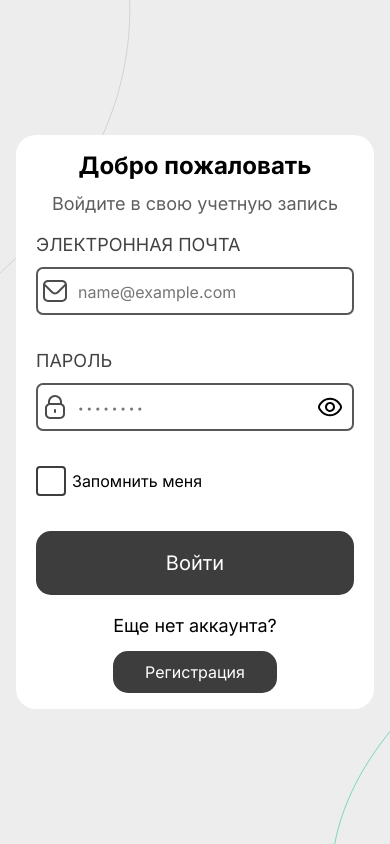
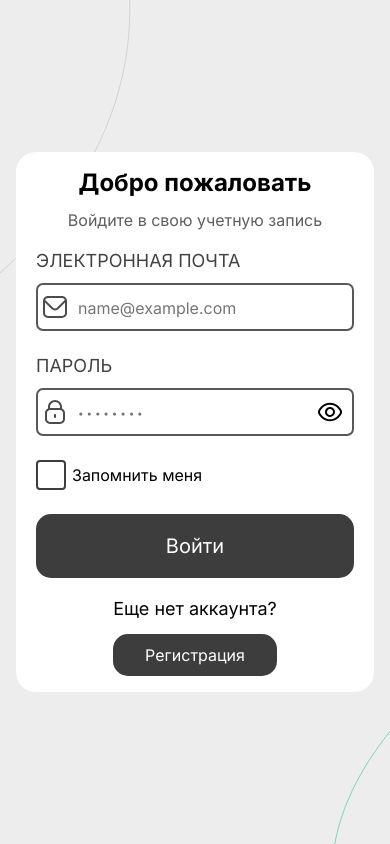
Before and after one commit to GenerationYOO/GetSP, a React (Vite) app in the folder frontend/: page /login in a window 390 px wide. Built offline with nearby package versions, Linux system fonts and the light colour scheme.

Commit message:
Изменены отступы в адаптиве

```diff
--- a/frontend/src/pages/Login/Login.css
+++ b/frontend/src/pages/Login/Login.css
@@ -64,7 +64,7 @@
 
   .loginFormFields {
     padding: 24px 16px;
-    gap: 20px;
+    gap: 10px;
   }
 }
 
@@ -76,6 +76,9 @@
 
   .loginFormFields {
     padding: 20px 4px;
-    gap: 16px;
+    gap: 5px;
+  }
+  .loginFormDescription{
+    font-size: 16px;
   }
 }
--- a/frontend/src/pages/Register/Register.css
+++ b/frontend/src/pages/Register/Register.css
@@ -49,7 +49,7 @@
 
   .registerFormFields {
     padding: 24px 16px;
-    gap: 20px;
+    gap: 10px;
   }
 }
 
@@ -61,6 +61,6 @@
 
   .registerFormFields {
     padding: 20px 4px;
-    gap: 16px;
+    gap: 5px;
   }
 }
```
